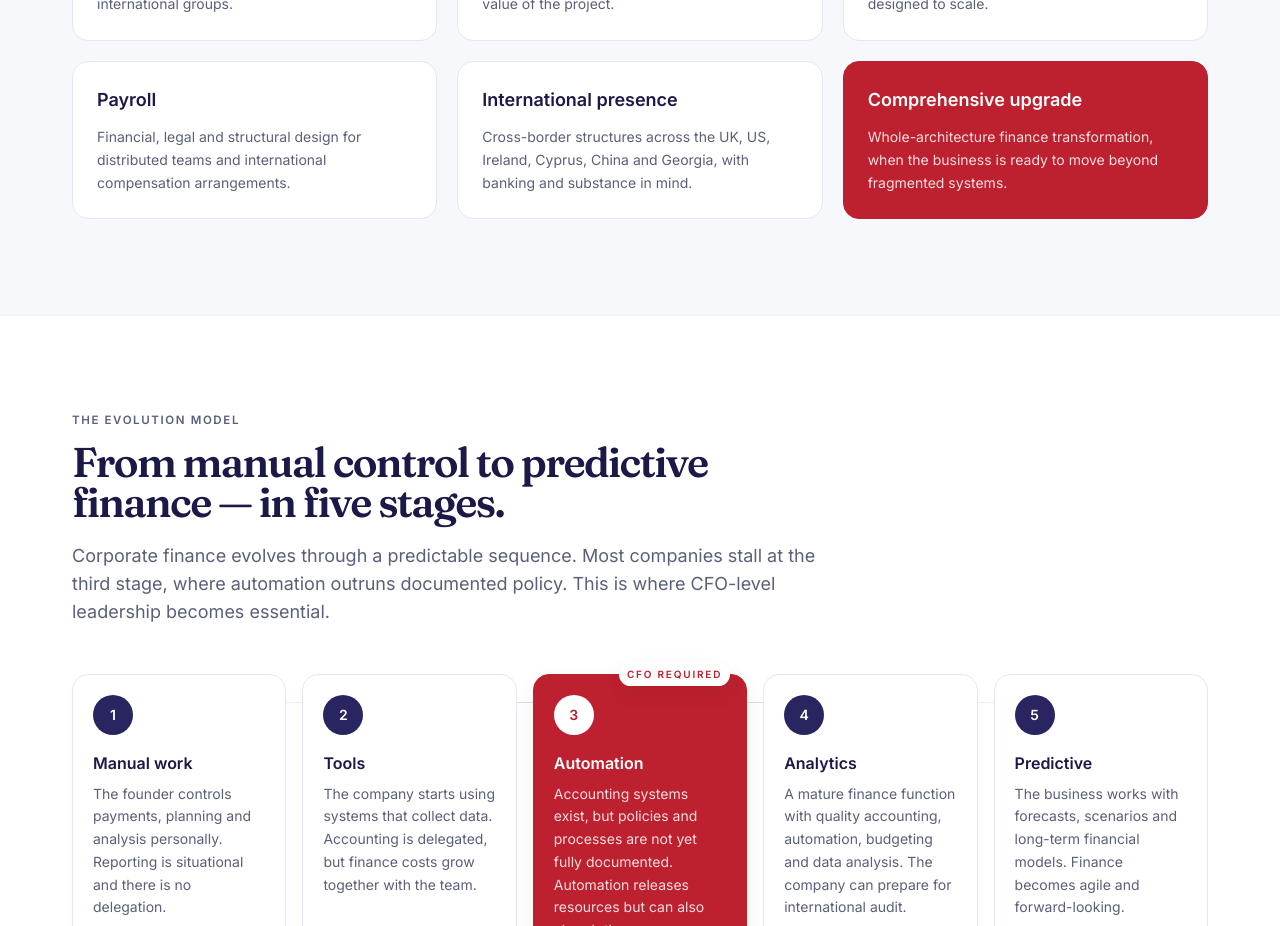
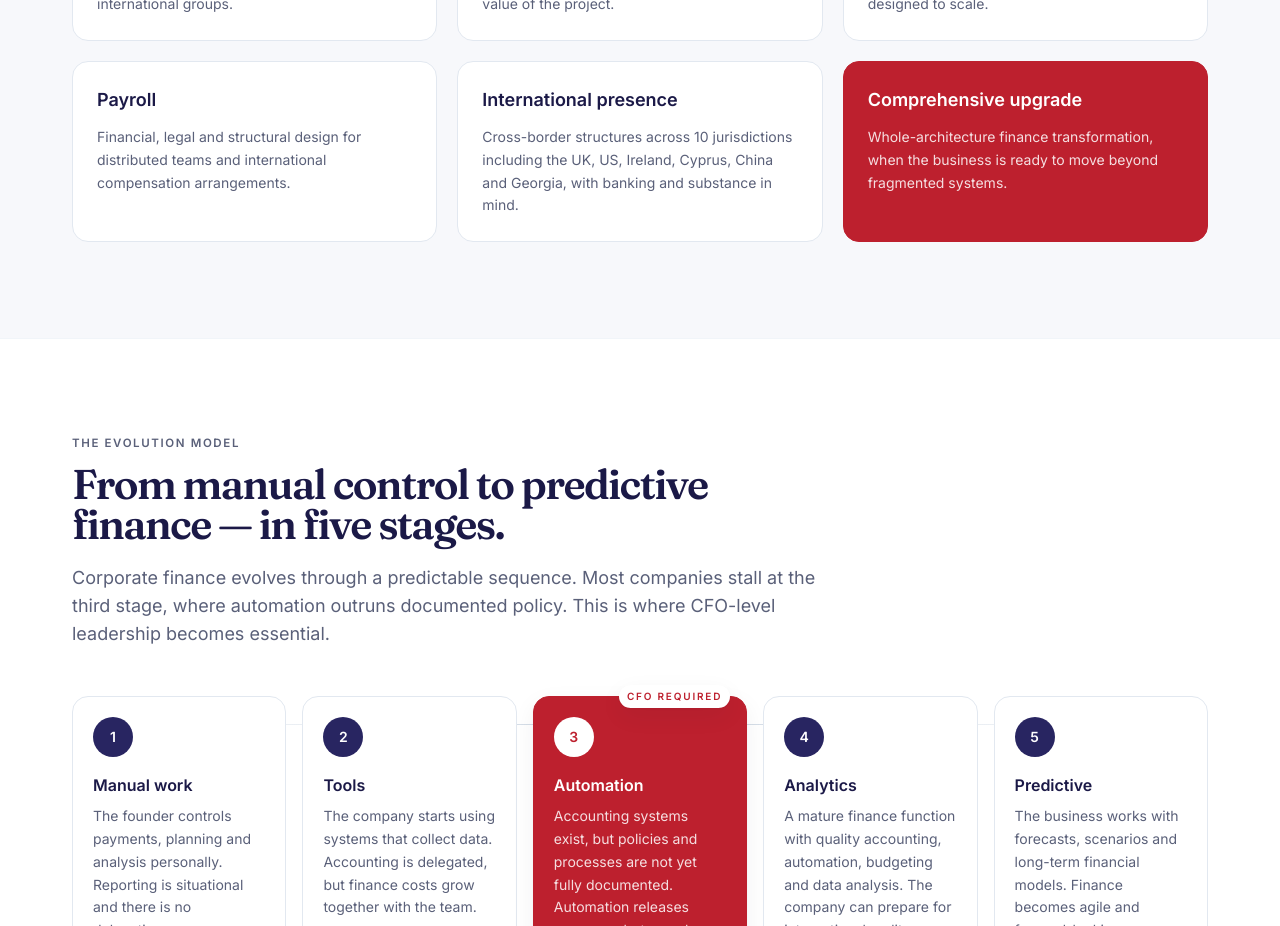
Before and after one commit to valeriy-star/finance-website, a Next.js app: page / in a window 1280 px wide. Shown: the part 1580-2506 px from the top of the page. Built offline with nearby package versions, Linux system fonts and the light colour scheme.

Commit message:
Update ExpertisePreview.tsx

```diff
--- a/src/components/ExpertisePreview.tsx
+++ b/src/components/ExpertisePreview.tsx
@@ -21,7 +21,7 @@ const tiles = [
   },
   {
     title: 'International presence',
-    body: 'Cross-border structures across the UK, US, Ireland, Cyprus, China and Georgia, with banking and substance in mind.',
+    body: 'Cross-border structures across 10 jurisdictions including the UK, US, Ireland, Cyprus, China and Georgia, with banking and substance in mind.',
   },
   {
     title: 'Comprehensive upgrade',
```
